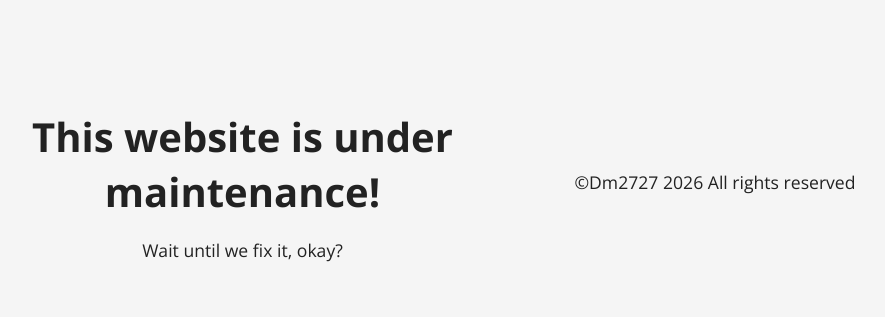
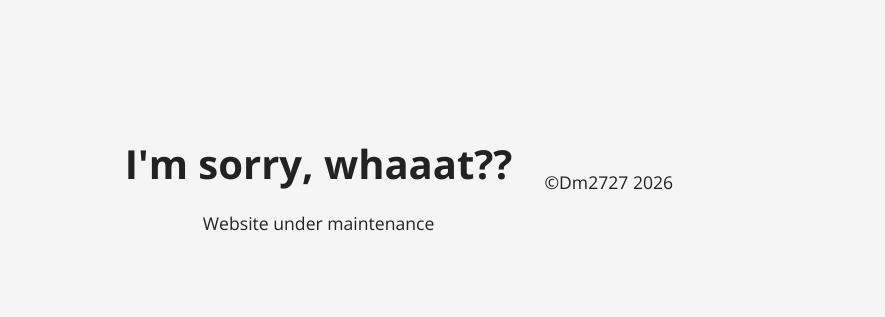
Before and after one commit to Dm2727/dm2727.org.uk, a plain HTML site: page down.html in a window 1280 px wide. Shown: the part 218-535 px from the top of the page, without its empty margins (257-1142 px from the left). Drawn offline with nearby package versions, Linux system fonts and the light colour scheme.

Commit message:
Update down.html

```diff
--- a/down.html
+++ b/down.html
@@ -38,14 +38,13 @@
 </head>
 <body>
   <div class="container">
-    <h1>This website is under maintenance!</h1>
+    <h1>I'm sorry, whaaat??</h1>
     <p>
-      Wait until we fix it, okay?
+      Website under maintenance
     </p>
   </div>
 </body>
     <footer>
-   <p>©Dm2727 2026
-   All rights reserved</p>
+   <p>©Dm2727 2026</p>
     </footer>
 </html>
```
